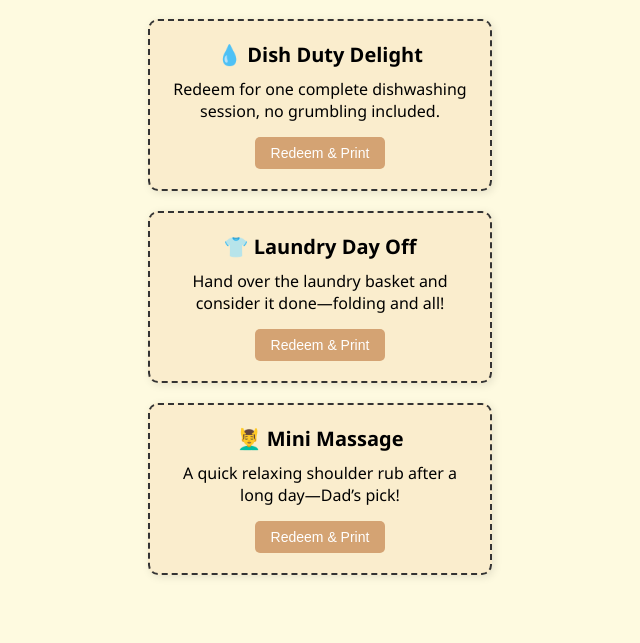
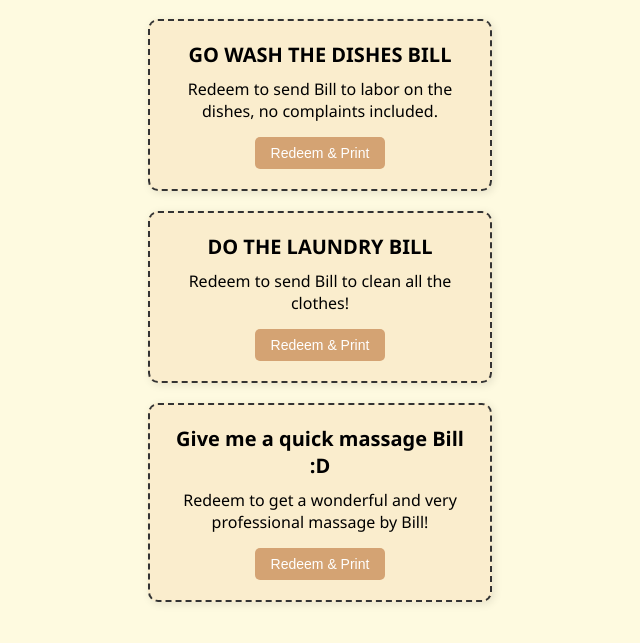
Before and after one commit to giftsforb/fath2025, a plain HTML site: page index.html in a window 1280 px wide. Shown: the part 115-758 px from the top of the page, without its empty margins (320-960 px from the left). Drawn offline with Linux system fonts and the light colour scheme.

Commit message:
Update index.html

```diff
--- a/index.html
+++ b/index.html
@@ -54,20 +54,20 @@
   <h1>Happy Father's Day!</h1>
 
   <div class="coupon" id="coupon1">
-    <div class="coupon-title">💧 Dish Duty Delight</div>
-    <div class="coupon-desc">Redeem for one complete dishwashing session, no grumbling included.</div>
+    <div class="coupon-title">GO WASH THE DISHES BILL</div>
+    <div class="coupon-desc">Redeem to send Bill to labor on the dishes, no complaints included.</div>
     <button class="redeem-button" onclick="printCoupon(&#39;coupon1&#39;)">Redeem &amp; Print</button>
   </div>
 
   <div class="coupon" id="coupon2">
-    <div class="coupon-title">👕 Laundry Day Off</div>
-    <div class="coupon-desc">Hand over the laundry basket and consider it done—folding and all!</div>
+    <div class="coupon-title">DO THE LAUNDRY BILL</div>
+    <div class="coupon-desc">Redeem to send Bill to clean all the clothes!</div>
     <button class="redeem-button" onclick="printCoupon(&#39;coupon2&#39;)">Redeem &amp; Print</button>
   </div>
 
   <div class="coupon" id="coupon3">
-    <div class="coupon-title">💆‍♂️ Mini Massage</div>
-    <div class="coupon-desc">A quick relaxing shoulder rub after a long day—Dad’s pick!</div>
+    <div class="coupon-title">Give me a quick massage Bill :D</div>
+    <div class="coupon-desc">Redeem to get a wonderful and very professional massage by Bill!</div>
     <button class="redeem-button" onclick="printCoupon(&#39;coupon3&#39;)">Redeem &amp; Print</button>
   </div>
 
```
